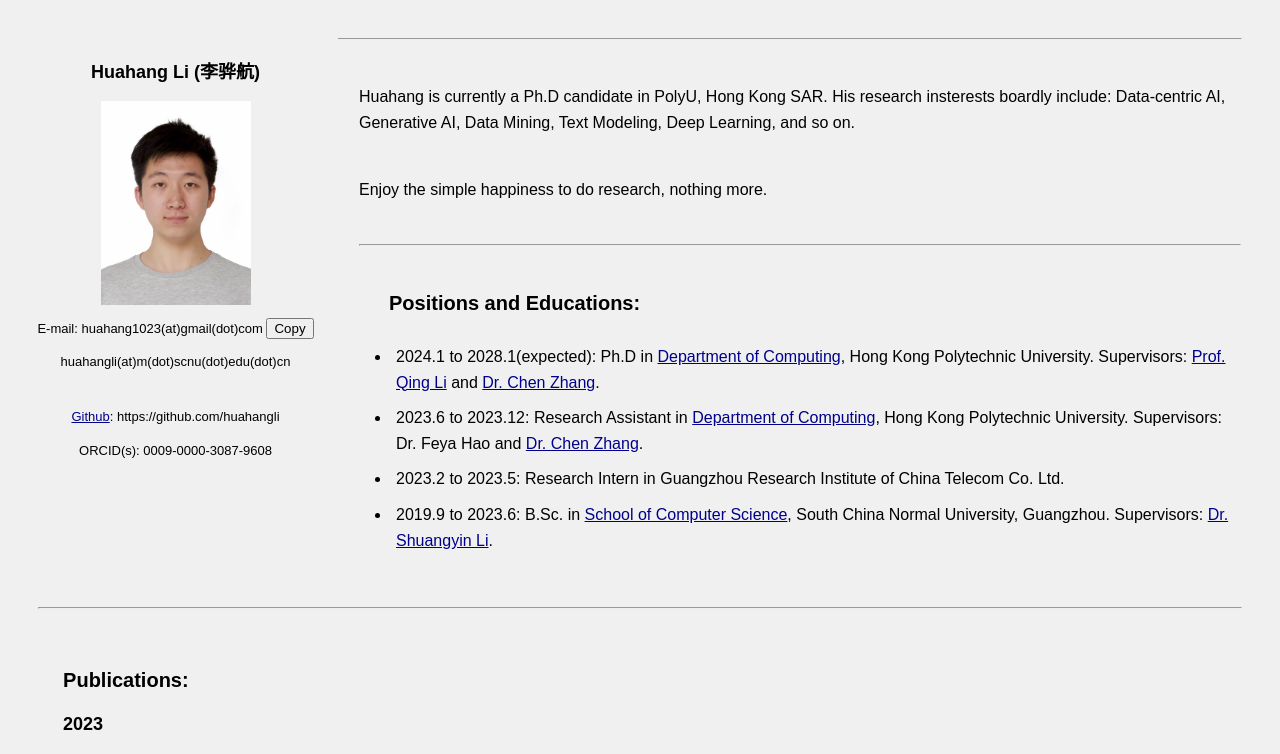
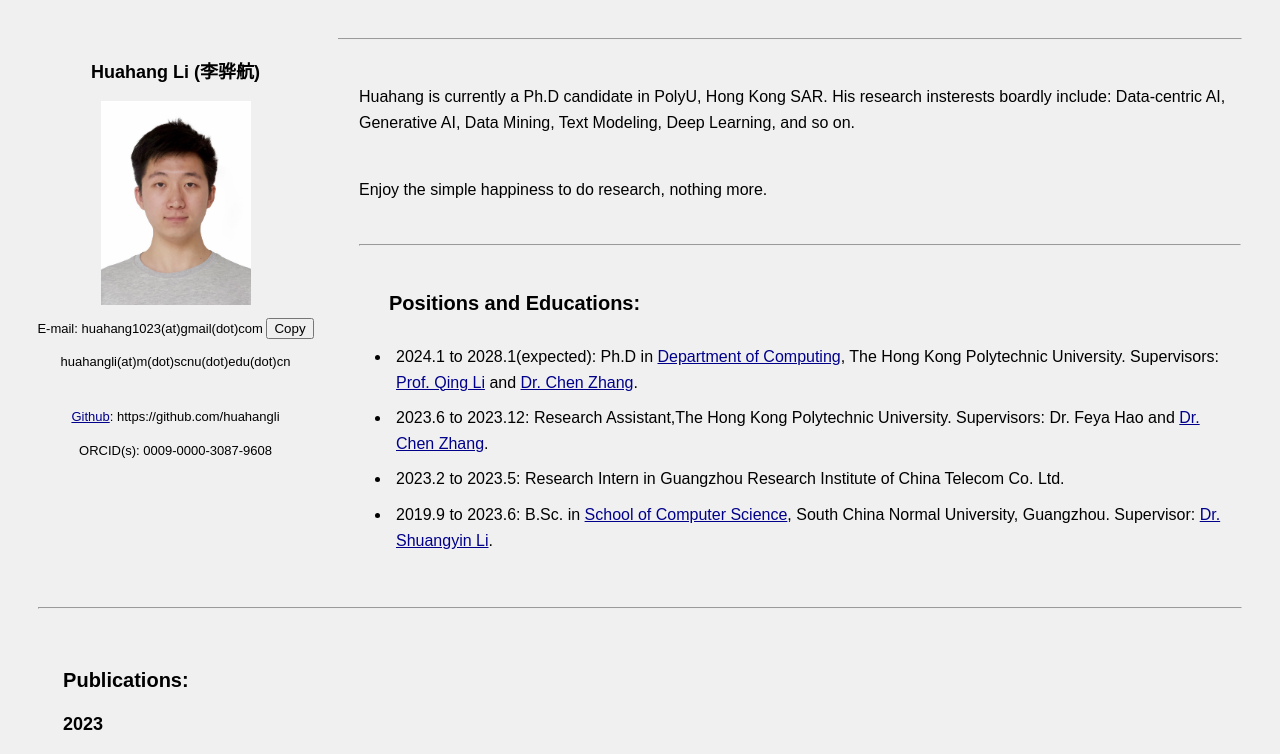
Before and after one commit to huahangli/huahangli-github.io, a plain HTML site: page index.html in a window 1280 px wide. Shown: the top 754 px of the page. Drawn offline with nearby package versions, Linux system fonts and the light colour scheme.

Commit message:
Update index.html

```diff
--- a/index.html
+++ b/index.html
@@ -169,10 +169,10 @@ div.mapp
 <hr>
 <ul>
     <strong style="font-size:20px"><p>Positions and Educations:</p> </strong>
-    <li>2024.1 to 2028.1(expected): Ph.D in <a href="https://www.polyu.edu.hk/comp/">Department of Computing</a>, Hong Kong Polytechnic University. Supervisors: <a href="https://www4.comp.polyu.edu.hk/~csqli/">Prof. Qing Li</a> and <a href="https://www.zhangchen.info">Dr. Chen Zhang</a>.
-    <li>2023.6 to 2023.12: Research Assistant in <a href="https://www.polyu.edu.hk/comp/">Department of Computing</a>, Hong Kong Polytechnic University. Supervisors: Dr. Feya Hao and <a href="https://www.zhangchen.info">Dr. Chen Zhang</a>.
+    <li>2024.1 to 2028.1(expected): Ph.D in <a href="https://www.polyu.edu.hk/comp/">Department of Computing</a>, The Hong Kong Polytechnic University. Supervisors: <a href="https://www4.comp.polyu.edu.hk/~csqli/">Prof. Qing Li</a> and <a href="https://www.zhangchen.info">Dr. Chen Zhang</a>.
+    <li>2023.6 to 2023.12: Research Assistant,The Hong Kong Polytechnic University. Supervisors: Dr. Feya Hao and <a href="https://www.zhangchen.info">Dr. Chen Zhang</a>.
     <li>2023.2 to 2023.5: Research Intern in Guangzhou Research Institute of China Telecom Co. Ltd</a>.
-    <li>2019.9 to 2023.6:  B.Sc. in <a href="http://cs.scnu.edu.cn">School of Computer Science</a>, South China Normal University, Guangzhou. Supervisors: <a href="http://shuangyin.li">Dr. Shuangyin Li</a>.
+    <li>2019.9 to 2023.6:  B.Sc. in <a href="http://cs.scnu.edu.cn">School of Computer Science</a>, South China Normal University, Guangzhou. Supervisor: <a href="http://shuangyin.li">Dr. Shuangyin Li</a>.
 </ul>
 </div>
 <hr>
```
